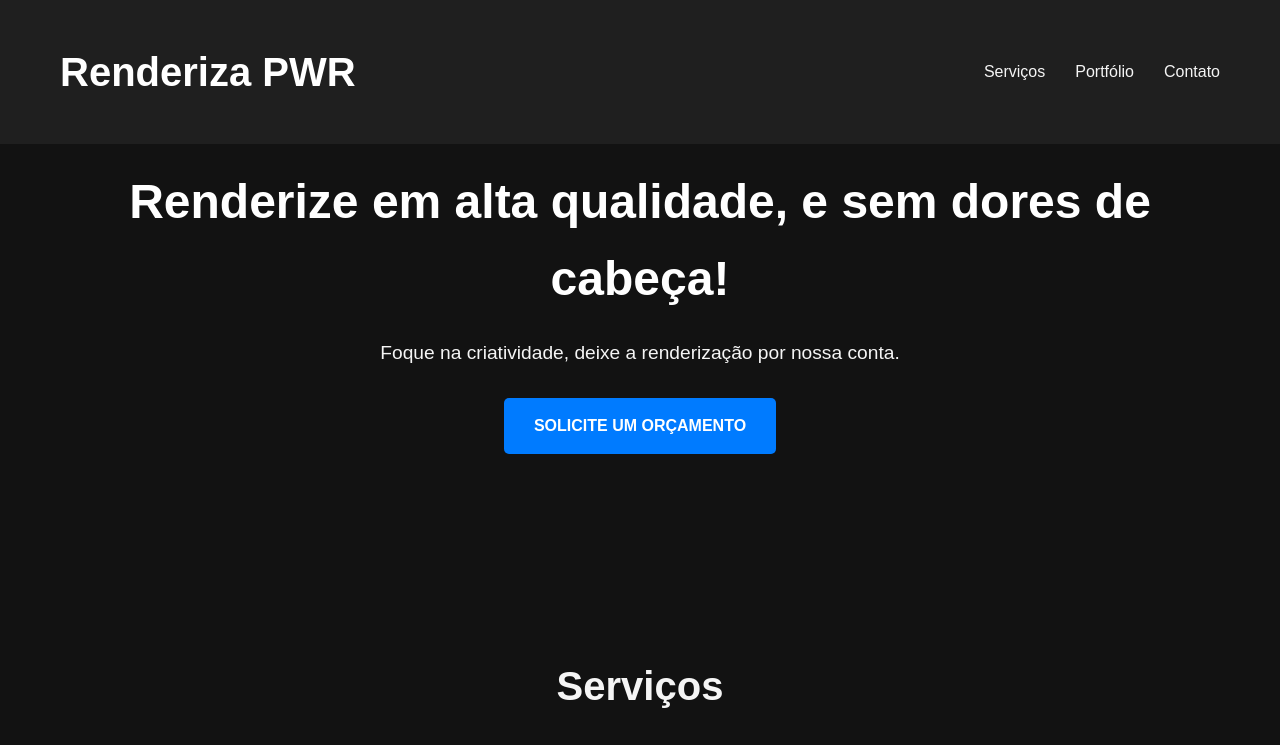
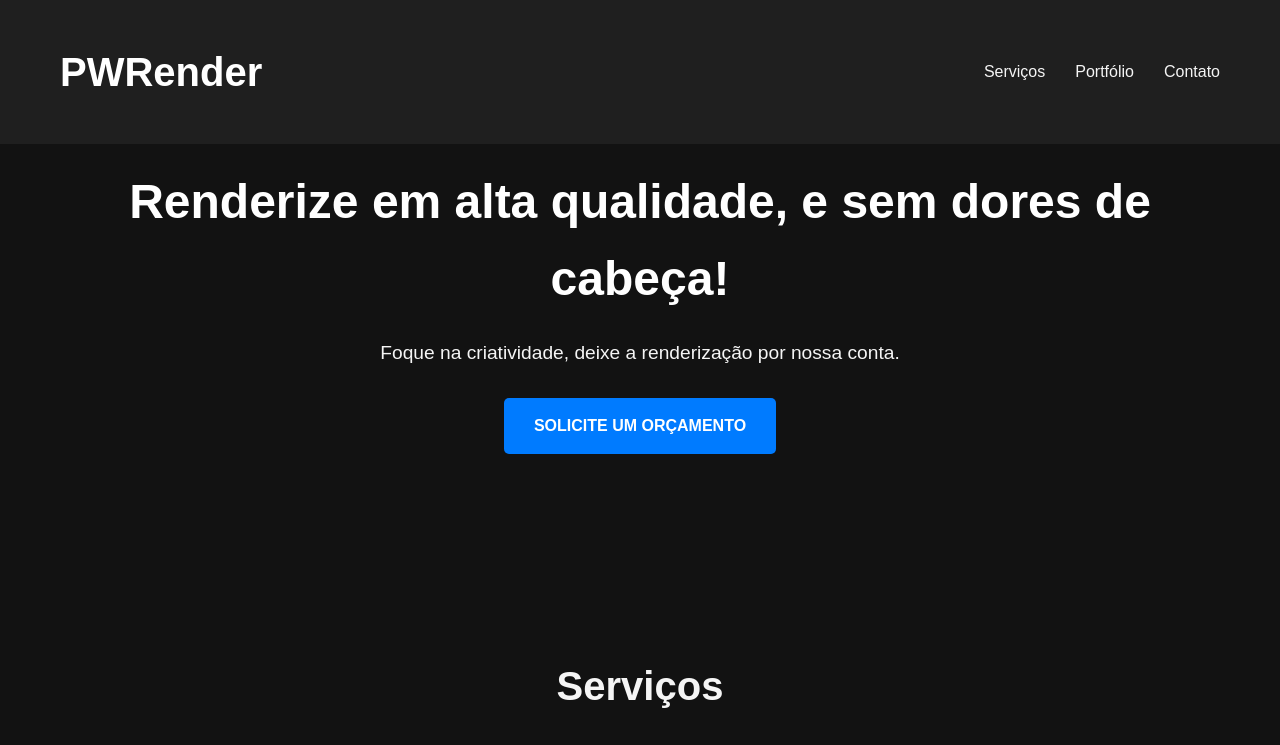
Before and after one commit to TeteuPower/pwrender, a plain HTML site: page index.html in a window 1280 px wide. Shown: the top 745 px of the page. Drawn offline with Linux system fonts and the light colour scheme.

Commit message:
Update index.html

```diff
--- a/index.html
+++ b/index.html
@@ -9,7 +9,7 @@
 <body>
     <header>
         <div class="container">
-            <h1><a href="#">Renderiza PWR</a></h1>
+            <h1><a href="#">PWRender</a></h1>
             <nav>
                 <ul>
                     <li><a href="#servicos">Serviços</a></li>
```
